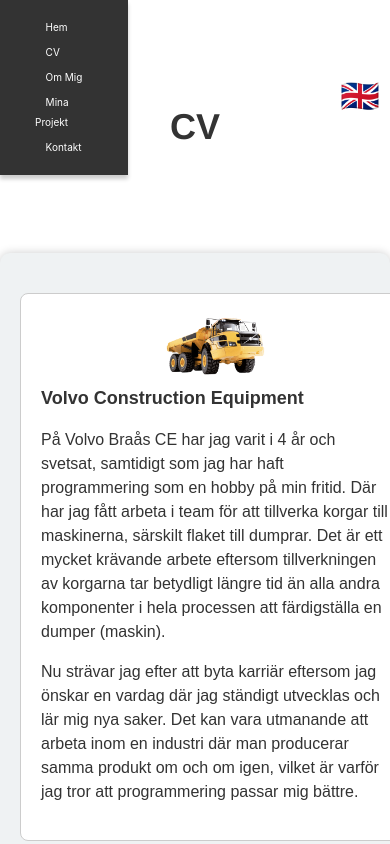
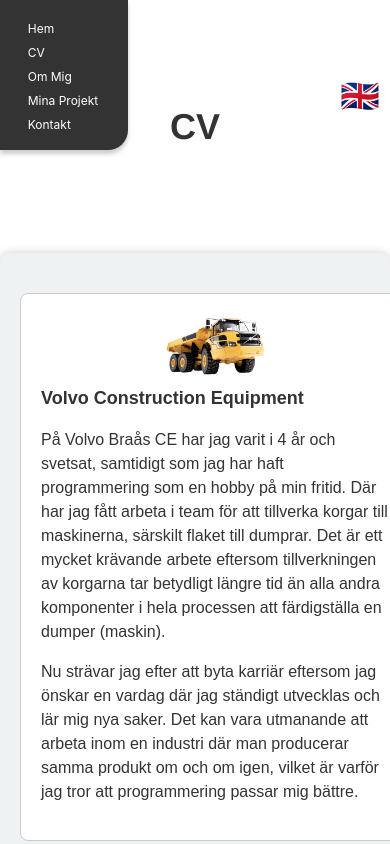
Before and after one commit to timborg-del/my-page, a React (Create React App) app: page /Cv in a window 390 px wide. Shown: the top 844 px of the page. Built offline with nearby package versions, Linux system fonts and the light colour scheme; a web font is replaced by a local one.

Commit message:
navbarforphonebetter

```diff
--- a/src/components/css/NavigationMenu.css
+++ b/src/components/css/NavigationMenu.css
@@ -207,21 +207,30 @@
 @media (max-width: 500px) {
 
   .navbar {
-    max-width: 25%; /* Set the maximum width to 100% */
+    max-width: 25%;
+    border-bottom-right-radius: 20px; /* Apply border-radius to the bottom-right corner */
+    margin-bottom: auto;
+    padding: 1 0px;
+
   }
+
 
   .navbar-list {
     flex-direction: column;
     align-items: flex-start;
-    padding: 0 20px; /* Add some padding to the left */
+    padding: 0 0px; /* Add some padding to the left */
+
   }
 
   .navbar-item {
-    margin-bottom: 5px; /* Add some space between items */
+    margin-bottom: 2px;
+    margin-top: 2px;
+     /* Add some space between items */
   }
   /* Adjust the font size for mobile view */
   .navbar-item a {
-    font-size: 10px;
+    font-size: 12px;
+
   }
 }
 
```
